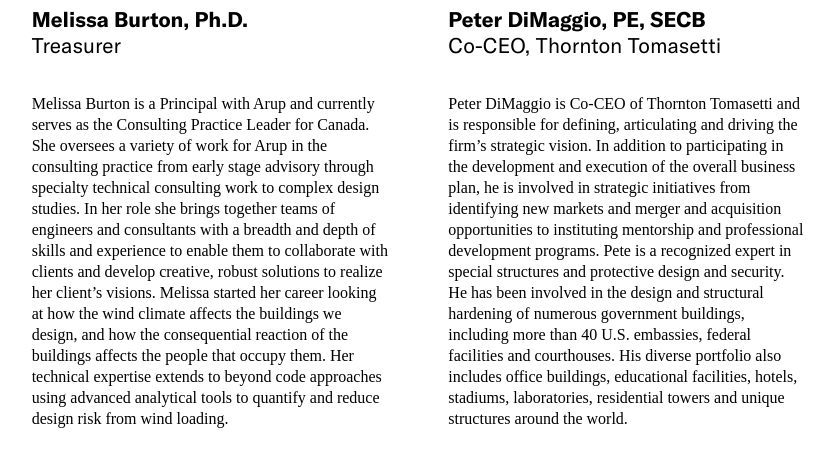
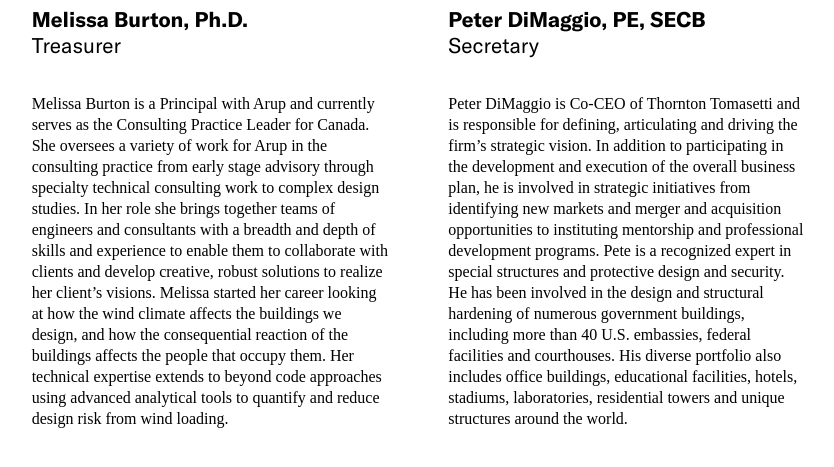
Before and after one commit to jengalas/bwaf-bbw, a Jekyll site: the page built from about/boardandstaff.md, in a window 1280 px wide and 900 px high, scrolled down 1359 px, cut to the strip 228-729 px from the top of the window. Shown: the top 467 px of the strip, without its empty margins (445-1279 px from the left). Built offline with Jekyll 4.4.1, drawn with Linux system fonts in a browser that asks for light colours; some web fonts are replaced.

Commit message:
Update from Forestry.io Aislinn McNamara updated about/boardandstaff.md

```diff
--- a/about/boardandstaff.md
+++ b/about/boardandstaff.md
@@ -55,7 +55,7 @@ page_blocks:
       extends to beyond code approaches using advanced analytical tools to quantify
       and reduce design risk from wind loading.
   - title: Peter DiMaggio, PE, SECB
-    title_role: Co-CEO, Thornton Tomasetti
+    title_role: Secretary
     image: "/v1610937178/sml_DiMaggio_Peter_headshot_srramp.jpg"
     description: Peter DiMaggio is Co-CEO of Thornton Tomasetti and is responsible
       for defining, articulating and driving the firm’s strategic vision. In addition
```
